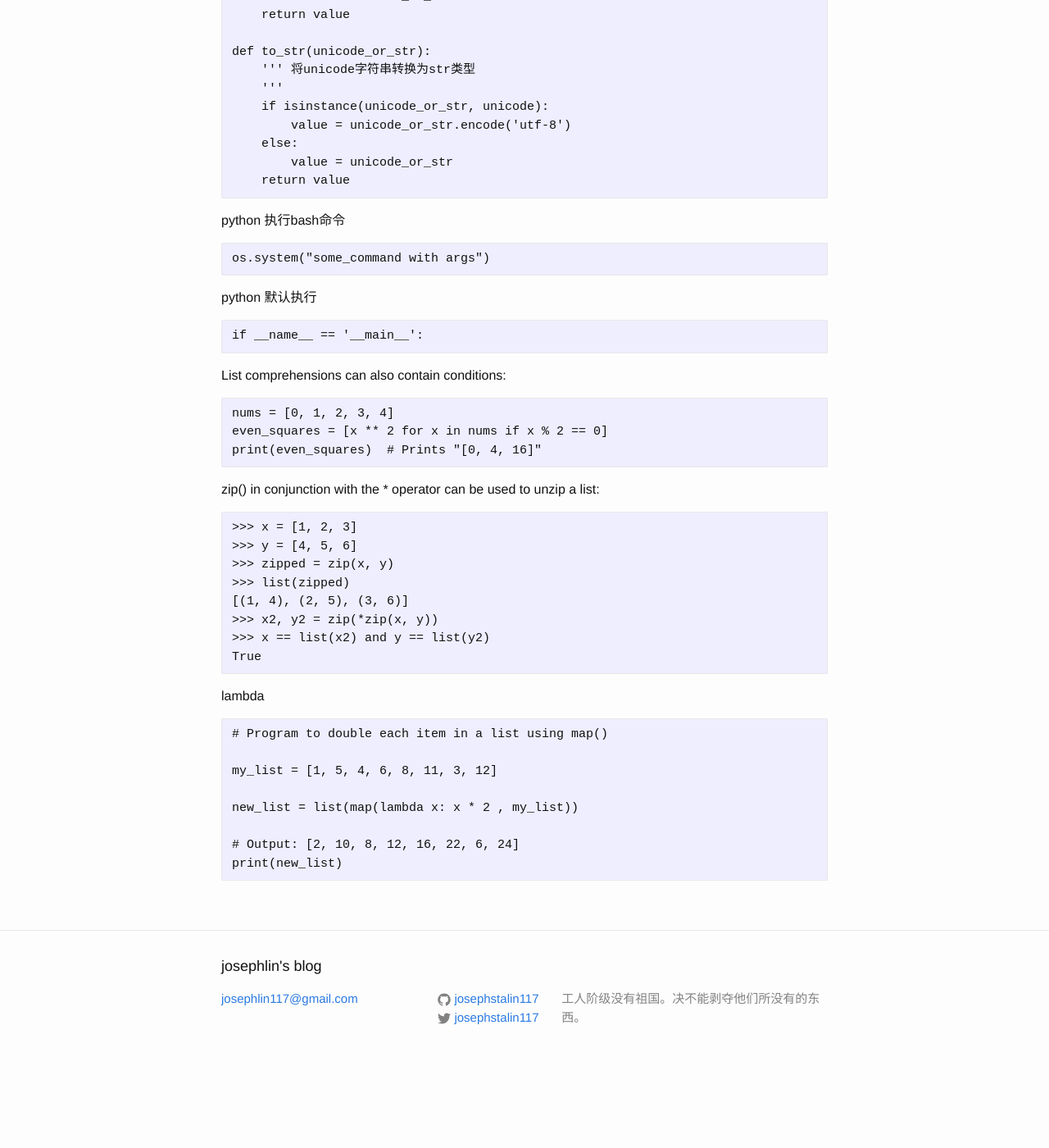
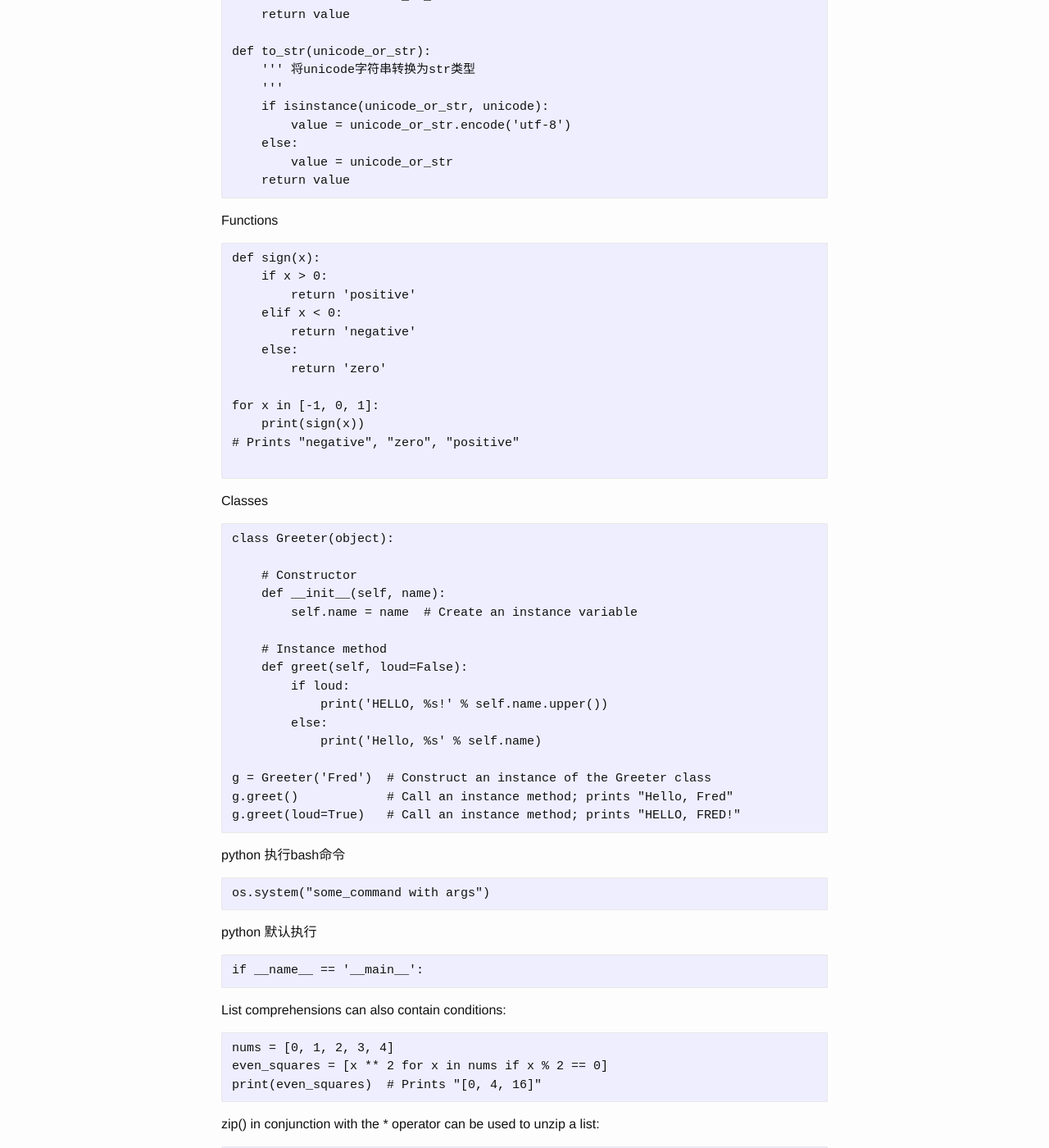
Before and after one commit to josephstalin117/josephstalin117.github.io, a Jekyll site: the page built from _posts/2017-08-10-python.markdown, in a window 1280 px wide and 1400 px high, scrolled down 398 px. Shown: the whole window at 82% size. Built offline with Jekyll 4.4.1, drawn with Linux system fonts in a browser that asks for light colours; before the commit the page ends 1710 px from its top, so only the background shows below that.

Commit message:
update python article

````diff
--- a/_posts/2017-08-10-python.markdown
+++ b/_posts/2017-08-10-python.markdown
@@ -26,6 +26,43 @@ def to_str(unicode_or_str):
         value = unicode_or_str
     return value
 ```
+
+Functions
+```
+def sign(x):
+    if x > 0:
+        return 'positive'
+    elif x < 0:
+        return 'negative'
+    else:
+        return 'zero'
+
+for x in [-1, 0, 1]:
+    print(sign(x))
+# Prints "negative", "zero", "positive"
+
+```
+
+Classes
+```
+class Greeter(object):
+
+    # Constructor
+    def __init__(self, name):
+        self.name = name  # Create an instance variable
+
+    # Instance method
+    def greet(self, loud=False):
+        if loud:
+            print('HELLO, %s!' % self.name.upper())
+        else:
+            print('Hello, %s' % self.name)
+
+g = Greeter('Fred')  # Construct an instance of the Greeter class
+g.greet()            # Call an instance method; prints "Hello, Fred"
+g.greet(loud=True)   # Call an instance method; prints "HELLO, FRED!"
+```
+
 
 python 执行bash命令
 ```
````
